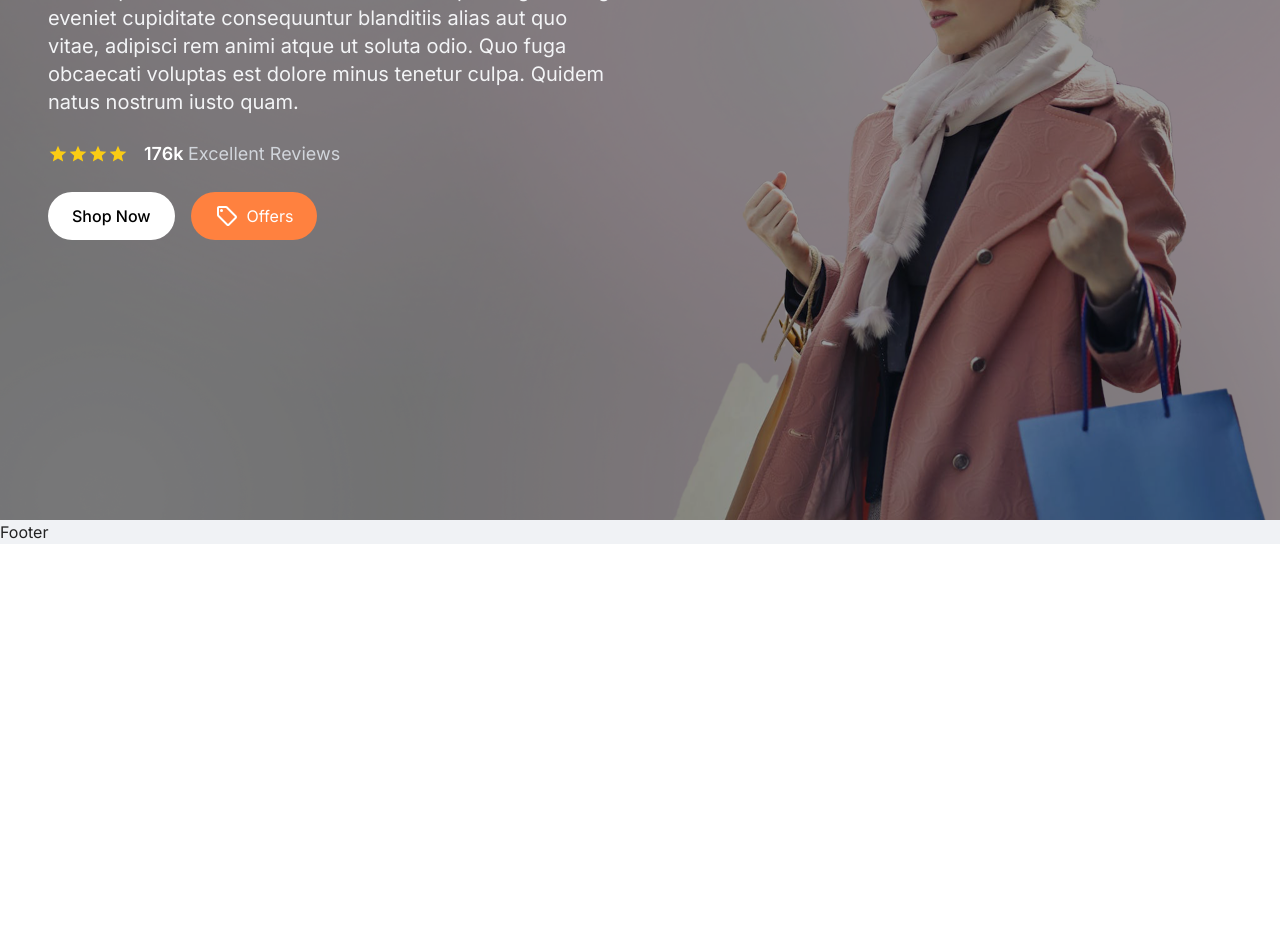
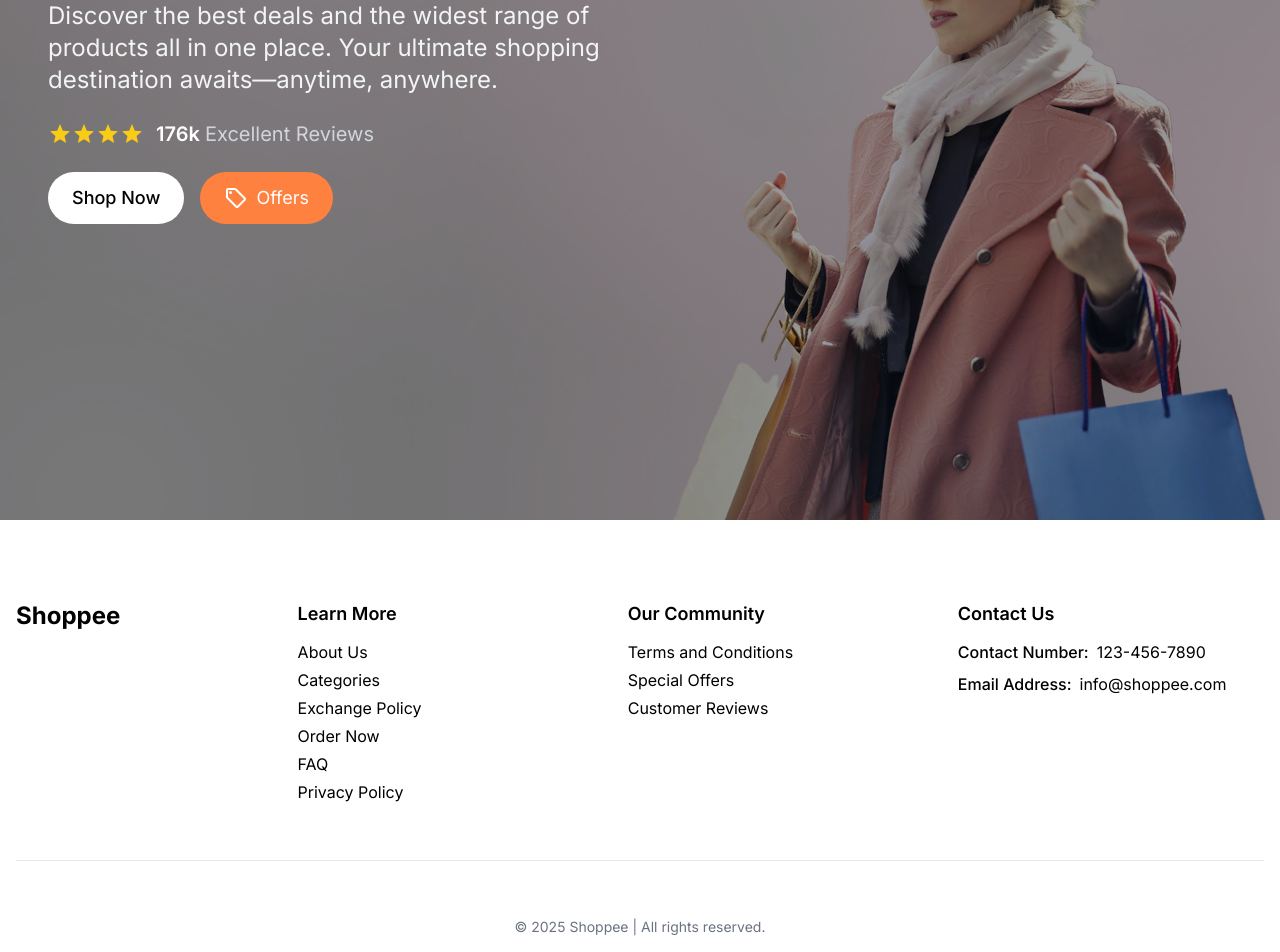
Before and after one commit to Vargos98/Ajio-Ecomm, a React (Vite) app in the folder frontend/: page / in a window 1280 px wide. Shown: the part 280-1232 px from the top of the page. Before the commit the page ends 824 px from the top, so only its background shows below. Built offline with nearby package versions, Linux system fonts and the light colour scheme.

Commit message:
Made Footer responsive as well as Hero section

```diff
--- a/frontend/src/assets/data.js
+++ b/frontend/src/assets/data.js
@@ -1,58 +1,60 @@
-// popular
-import p1_img from './product_1.png'
-import p2_img from './product_2.png'
-import p3_img from './product_3.png'
-import p4_img from './product_4.png'
+// assets/data.js
 
-// latest
-import p5_img from "./product_12.png";
-import p6_img from "./product_35.png";
-import p7_img from "./product_14.png";
-import p8_img from "./product_8.png";
-import p9_img from "./product_15.png";
-import p10_img from "./product_2.png";
-import p11_img from "./product_17.png";
-import p12_img from "./product_28.png";
+// Popular
+import p1_img from './product_1.png';
+import p2_img from './product_2.png';
+import p3_img from './product_3.png';
+import p4_img from './product_4.png';
+
+// Latest
+import p5_img from './product_12.png';
+import p6_img from './product_35.png';
+import p7_img from './product_14.png';
+import p8_img from './product_8.png';
+import p9_img from './product_15.png';
+import p10_img from './product_2.png';
+import p11_img from './product_17.png';
+import p12_img from './product_28.png';
 
 // Footer
-import facebook from './facebook.svg'
-import instagram from './instagram.svg'
-import twitter from './twitter.svg'
-import youtube from './youtube.svg'
-import linkedin from './linkedin.svg'
+import facebook from './facebook.svg';
+import instagram from './instagram.svg';
+import twitter from './twitter.svg';
+import youtube from './youtube.svg';
+import linkedin from './linkedin.svg';
 
-
-const POPULAR = [
+export const POPULAR = [
   {
-    id:1,
-    name:"Striped Flutter Sleeve Overlap Collar Peplum Hem Blouse",
-    image:p1_img,
-    new_price:50.00,
-    old_price:80.50,
+    id: 1,
+    name: "Striped Flutter Sleeve Overlap Collar Peplum Hem Blouse",
+    image: p1_img,
+    new_price: 50.0,
+    old_price: 80.5,
   },
-  {id:2,
-    name:"Striped Flutter Sleeve Overlap Collar Peplum Hem Blouse",
-    image:p2_img,
-    new_price:85.00,
-    old_price:120.50,
+  {
+    id: 2,
+    name: "Striped Flutter Sleeve Overlap Collar Peplum Hem Blouse",
+    image: p2_img,
+    new_price: 85.0,
+    old_price: 120.5,
   },
-  {id:3,
-    name:"Striped Flutter Sleeve Overlap Collar Peplum Hem Blouse",
-    image:p3_img,
-    new_price:60.00,
-    old_price:100.50,
+  {
+    id: 3,
+    name: "Striped Flutter Sleeve Overlap Collar Peplum Hem Blouse",
+    image: p3_img,
+    new_price: 60.0,
+    old_price: 100.5,
   },
-  {id:4,
-    name:"Striped Flutter Sleeve Overlap Collar Peplum Hem Blouse",
-    image:p4_img,
-    new_price:100.00,
-    old_price:150.00,
+  {
+    id: 4,
+    name: "Striped Flutter Sleeve Overlap Collar Peplum Hem Blouse",
+    image: p4_img,
+    new_price: 100.0,
+    old_price: 150.0,
   },
 ];
 
-export default POPULAR;
-
-const LATEST = [
+export const LATEST = [
   {
     id: 5,
     name: "Striped Flutter Sleeve Overlap Collar Peplum Hem Blouse",
@@ -111,10 +113,7 @@ const LATEST = [
   },
 ];
 
-export default LATEST;
-
-// FOOTER SECTION
-const FOOTER_LINKS = [
+export const FOOTER_LINKS = [
   {
     title: "Learn More",
     links: [
@@ -136,8 +135,6 @@ const FOOTER_LINKS = [
   },
 ];
 
-export default FOOTER_LINKS;
-
 export const FOOTER_CONTACT_INFO = {
   title: "Contact Us",
   links: [
@@ -146,7 +143,7 @@ export const FOOTER_CONTACT_INFO = {
   ],
 };
 
-const SOCIALS = {
+export const SOCIALS = {
   title: "Social",
   links: [
     facebook,
@@ -156,5 +153,3 @@ const SOCIALS = {
     linkedin,
   ],
 };
-
-export default SOCIALS;
--- a/frontend/src/components/Footer.jsx
+++ b/frontend/src/components/Footer.jsx
@@ -1,9 +1,77 @@
-import React from 'react'
+// components/Footer.jsx
+
+import React from 'react';
+import { FOOTER_LINKS } from "../assets/data";
+import FOOTER_CONTACT_INFO from '../assets/footer_contact';
+import { Link } from 'react-router-dom';
 
 const Footer = () => {
   return (
-    <div>Footer</div>
-  )
-}
+    <footer className="pb-24 pt-20 bg-white text-black">
+      <div className="container mx-auto px-4 flex flex-col gap-14">
 
-export default Footer
+        {/* Top Section */}
+        <div className="flex flex-col gap-10 md:flex-row md:justify-between">
+
+          {/* Logo */}
+          <div className="w-full md:w-1/4">
+            <Link to="/" className="text-2xl font-bold block">Shoppee</Link>
+          </div>
+
+          {/* Footer Links Grid */}
+          <div className="grid grid-cols-1 sm:grid-cols-2 md:grid-cols-3 gap-6 w-full">
+
+            {/* Static Links */}
+            {FOOTER_LINKS.map((col) => (
+              <FooterColumn title={col.title} key={col.title}>
+                <ul className="space-y-1">
+                  {col.links.map((link, index) => (
+                    <li key={index}>
+                      <Link to="/" className="hover:underline">{link}</Link>
+                    </li>
+                  ))}
+                </ul>
+              </FooterColumn>
+            ))}
+
+            {/* Contact Info */}
+            <FooterColumn title={FOOTER_CONTACT_INFO.title}>
+              <ul className="space-y-2">
+                {FOOTER_CONTACT_INFO.links.map((link) => (
+                  <li key={link.label}>
+                    <div className="flex flex-col sm:flex-row sm:items-center gap-1 sm:gap-2">
+                      <span className="font-medium">{link.label}:</span>
+                      <span>{link.value}</span>
+                    </div>
+                  </li>
+                ))}
+              </ul>
+            </FooterColumn>
+
+          </div>
+        </div>
+
+        {/* Divider */}
+        <hr className="border-t border-gray-200" />
+
+        {/* Bottom Note */}
+        <p className="text-center text-sm text-gray-500">
+          © 2025 Shoppee | All rights reserved.
+        </p>
+
+      </div>
+    </footer>
+  );
+};
+
+// FooterColumn component
+const FooterColumn = ({ title, children }) => {
+  return (
+    <div className="flex flex-col gap-3">
+      <h4 className="text-lg font-semibold whitespace-nowrap">{title}</h4>
+      {children}
+    </div>
+  );
+};
+
+export default Footer;
--- a/frontend/src/components/Hero.jsx
+++ b/frontend/src/components/Hero.jsx
@@ -1,49 +1,52 @@
-import React from 'react'
-import { MdOutlineLocalOffer, MdStar } from 'react-icons/md'
-import { NavLink } from 'react-router-dom'
+// components/Hero.jsx
+
+import React from 'react';
+import { MdOutlineLocalOffer, MdStar } from 'react-icons/md';
+import { NavLink } from 'react-router-dom';
 
 const Hero = () => {
   return (
-    <section className="w-full min-h-screen bg-hero bg-no-repeat bg-cover bg-center relative pt-28">
+    <section className="relative w-full min-h-screen bg-hero bg-no-repeat bg-cover bg-center pt-28">
+
       {/* Overlay */}
-      <div className="absolute inset-0 bg-black/40 z-0"></div>
+      <div className="absolute inset-0 bg-black/40 z-0" />
 
-      <div className="relative z-10 flex flex-col justify-center items-start max-w-7xl mx-auto px-4 sm:px-6 lg:px-12 h-full">
+      {/* Content */}
+      <div className="relative z-10 max-w-7xl mx-auto px-4 sm:px-6 lg:px-12 flex flex-col justify-center items-start h-full">
+
         {/* Heading */}
-        <h1 className="text-3xl sm:text-4xl md:text-5xl lg:text-6xl font-extrabold text-white max-w-2xl leading-snug mb-4 sm:mb-6">
+        <h1 className="text-4xl sm:text-5xl md:text-6xl lg:text-7xl font-extrabold text-white leading-snug max-w-2xl mb-5 sm:mb-6">
           Digital Shopping Hub Junction
         </h1>
 
         {/* Subheading */}
-        <p className="text-base sm:text-lg md:text-xl text-gray-100 max-w-xl mb-5 sm:mb-6">
-          Lorem ipsum dolor sit amet consectetur adipisicing elit. Fuga eveniet cupiditate
-          consequuntur blanditiis alias aut quo vitae, adipisci rem animi atque ut soluta odio.
-          Quo fuga obcaecati voluptas est dolore minus tenetur culpa. Quidem natus nostrum iusto quam.
+        <p className="text-lg sm:text-xl md:text-2xl text-gray-100 max-w-xl mb-5 sm:mb-6">
+          Discover the best deals and the widest range of products all in one place. Your ultimate shopping destination awaits—anytime, anywhere.
         </p>
 
-        {/* Ratings */}
-        <div className="flex flex-wrap items-center gap-x-4 gap-y-2 mb-5 sm:mb-6">
-          <div className="flex text-yellow-400 text-lg sm:text-xl">
+        {/* Rating */}
+        <div className="flex flex-wrap items-center gap-3 mb-5 sm:mb-6">
+          <div className="flex text-yellow-400 text-xl sm:text-2xl">
             {[...Array(4)].map((_, index) => (
               <MdStar key={index} />
             ))}
           </div>
-          <div className="text-base sm:text-lg font-semibold text-white">
+          <div className="text-lg sm:text-xl font-semibold text-white">
             176k <span className="text-gray-300 font-normal">Excellent Reviews</span>
           </div>
         </div>
 
-        {/* Buttons */}
+        {/* CTA Buttons */}
         <div className="flex flex-col sm:flex-row gap-4">
           <NavLink
             to="/shop"
-            className="bg-white text-black text-center font-medium rounded-full px-6 py-3 hover:bg-gray-200 transition-all duration-300"
+            className="bg-white text-black text-center font-medium rounded-full px-6 py-3 text-base sm:text-lg hover:bg-gray-200 transition-all duration-300"
           >
             Shop Now
           </NavLink>
           <NavLink
             to="/offers"
-            className="flex items-center justify-center gap-x-2 px-6 py-3 text-white bg-secondary rounded-full hover:bg-secondary-dark transition-all duration-300"
+            className="flex items-center justify-center gap-2 px-6 py-3 text-white bg-secondary rounded-full text-base sm:text-lg hover:bg-secondary-dark transition-all duration-300"
           >
             <MdOutlineLocalOffer className="text-xl sm:text-2xl" />
             Offers
@@ -51,7 +54,7 @@ const Hero = () => {
         </div>
       </div>
     </section>
-  )
-}
+  );
+};
 
-export default Hero
+export default Hero;
```
